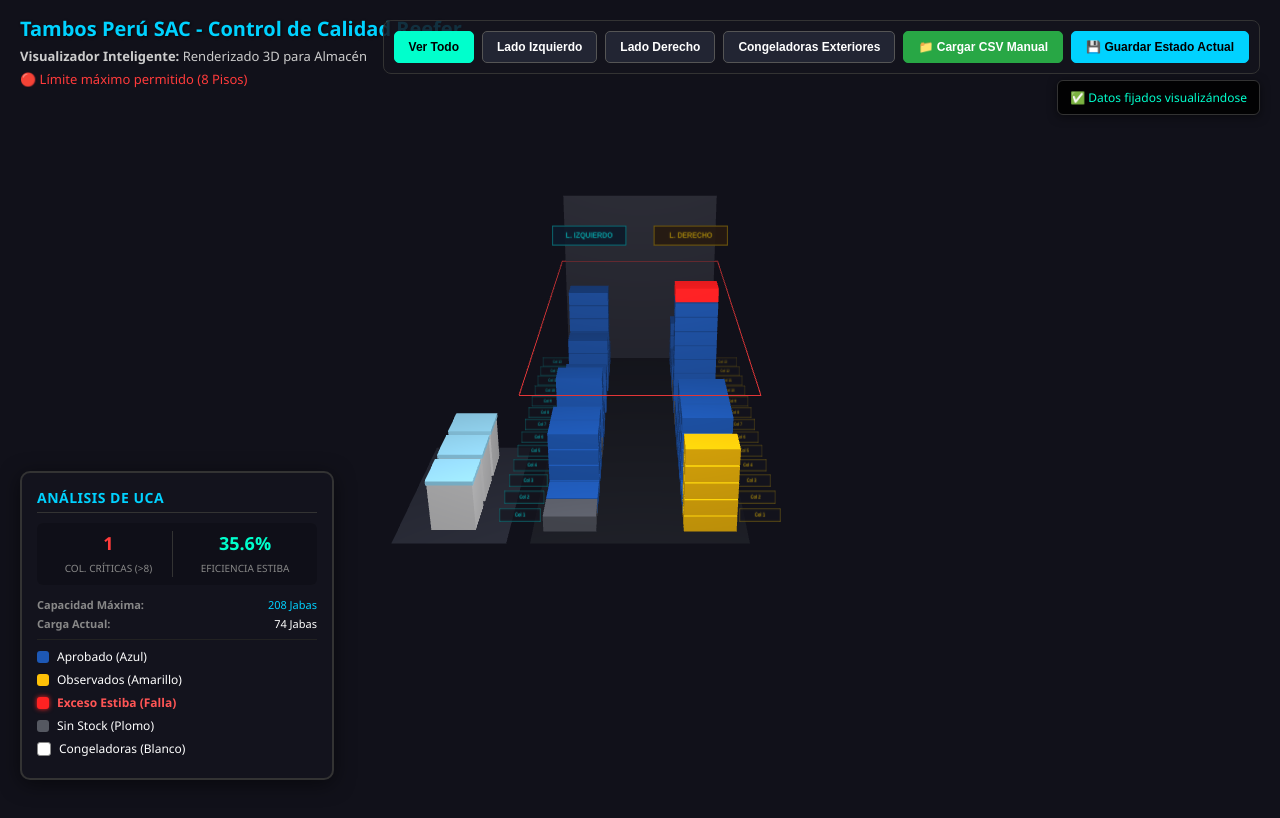
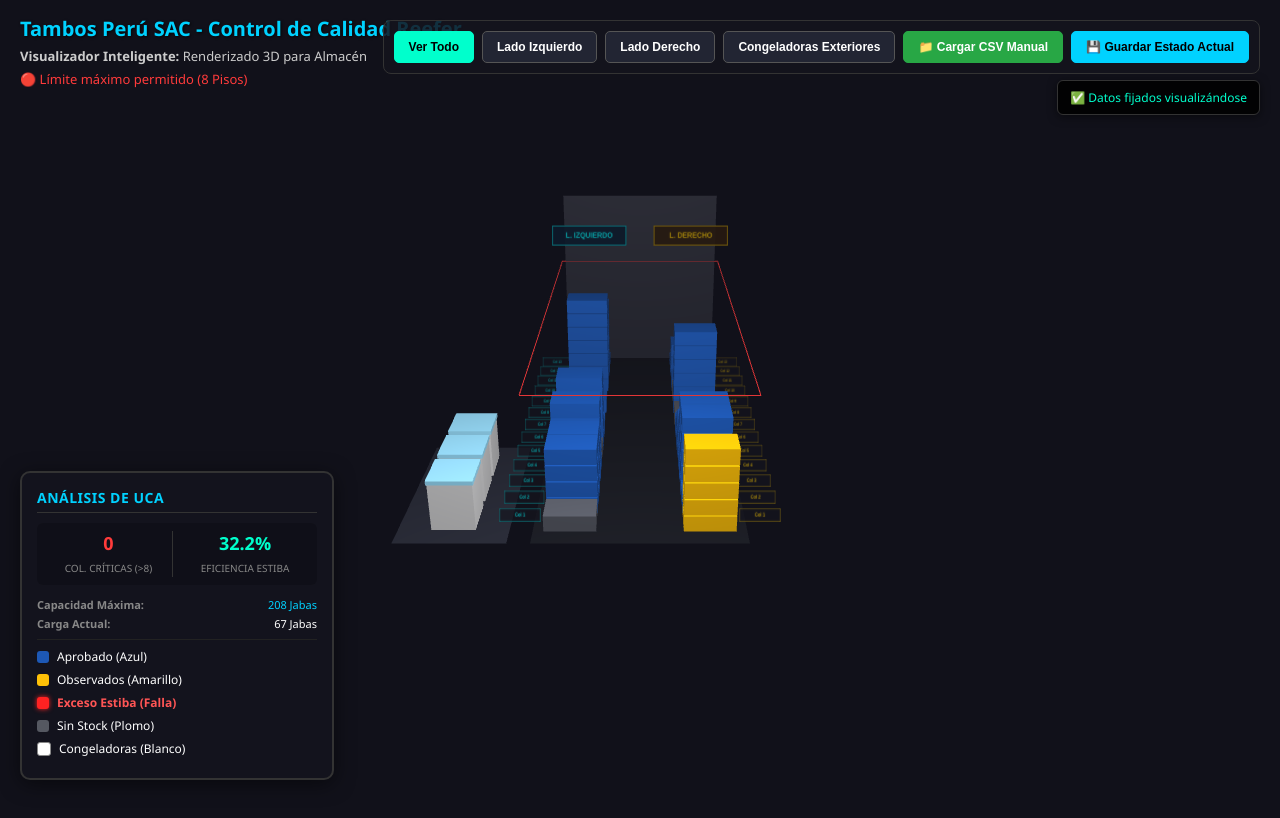
Before and after one commit to controldecalidadtamboslima/Simulador-embutidos-calidadtambos, a plain HTML site: page index.html in a window 1280 px wide. Shown: the top 818 px of the page. Drawn offline with nearby package versions, Linux system fonts and the light colour scheme; animation ran at ten frames a second.

Commit message:
Update index.html

```diff
--- a/index.html
+++ b/index.html
@@ -132,16 +132,16 @@
         <h4>Análisis de UCA</h4>
         <div class="uca-metric-container">
             <div class="uca-metric-box">
-                <span class="uca-val" id="uca-criticos" style="color: #ff3b3b;">1</span>
+                <span class="uca-val" id="uca-criticos" style="color: #ff3b3b;">0</span>
                 <span class="uca-lbl">Col. Críticas (&gt;8)</span>
             </div>
             <div class="uca-metric-box">
-                <span class="uca-val" id="uca-eficiencia" style="color: #00ffcc;">35.6%</span>
+                <span class="uca-val" id="uca-eficiencia" style="color: #00ffcc;">32.2%</span>
                 <span class="uca-lbl">Eficiencia Estiba</span>
             </div>
         </div>
         <div class="data-row" style="margin: 4px 0; font-size: 11px;"><span class="data-label">Capacidad Máxima:</span><span class="data-value" style="color: #00d2ff;">208 Jabas</span></div>
-        <div class="data-row" style="margin: 4px 0; font-size: 11px;"><span class="data-label">Carga Actual:</span><span class="data-value" id="uca-actual">74 Jabas</span></div>
+        <div class="data-row" style="margin: 4px 0; font-size: 11px;"><span class="data-label">Carga Actual:</span><span class="data-value" id="uca-actual">67 Jabas</span></div>
 
         <div class="legend-section">
             <div class="legend-item"><div class="legend-color" style="background-color: #1d58b5;"></div><span>Aprobado (Azul)</span></div>
@@ -153,14 +153,14 @@
     </div>
 
     <div id="detail-card" style="display: none;">
-        <h3 id="prod-name">DEFINIR MARCA</h3>
-        <div class="data-row"><span class="data-label">Código Tambos:</span><span class="data-value" id="prod-codigo">VACIO</span></div>
-        <div class="data-row"><span class="data-label">Marca:</span><span class="data-value" id="prod-marca">RICO /CASAEUROPA</span></div>
-        <div class="data-row"><span class="data-label">Ubicación Física:</span><span class="data-value" id="prod-ubica" style="color:#00ffcc;">Lado DERECHO | Columna 8 - Piso 1</span></div>
-        <div class="data-row"><span class="data-label">Contenido Jaba:</span><span class="data-value" id="prod-jaba" style="color:#ffc107;">0 unds</span></div>
-        <div class="data-row"><span class="data-label">Stock Total Lote:</span><span class="data-value" id="prod-stock">0 unds</span></div>
-        <div class="data-row"><span class="data-label">Vida Útil:</span><span class="data-value" id="prod-vida">VARIOS días</span></div>
-        <div class="data-row"><span class="data-label">Estado:</span><span id="prod-estado" class="badge sin-stock">SIN STOCK</span></div>
+        <h3 id="prod-name">RC JAMON SANDWICH (MOLDE X 2.5KG)</h3>
+        <div class="data-row"><span class="data-label">Código Tambos:</span><span class="data-value" id="prod-codigo">109S26</span></div>
+        <div class="data-row"><span class="data-label">Marca:</span><span class="data-value" id="prod-marca">RICO</span></div>
+        <div class="data-row"><span class="data-label">Ubicación Física:</span><span class="data-value" id="prod-ubica" style="color:#00ffcc;">Lado IZQUIERDO | Columna 7 - Piso 1</span></div>
+        <div class="data-row"><span class="data-label">Contenido Jaba:</span><span class="data-value" id="prod-jaba" style="color:#ffc107;">7 unds</span></div>
+        <div class="data-row"><span class="data-label">Stock Total Lote:</span><span class="data-value" id="prod-stock">5 unds</span></div>
+        <div class="data-row"><span class="data-label">Vida Útil:</span><span class="data-value" id="prod-vida">60 días</span></div>
+        <div class="data-row"><span class="data-label">Estado:</span><span id="prod-estado" class="badge aprobado">APROBADO</span></div>
     </div>
 
     <script>
@@ -214,13 +214,13 @@
             "109P81",
             "IZQUIERDO",
             "2",
-            "1",
+            "4",
             "RICO",
             "RC JAMONADA CON POLLO PQT x 85 GR 10 ROD",
             "TERMOFORMADO",
             "48",
             "180",
-            "325",
+            "703",
             "APROBADO",
             "Frecuente"
         ],
@@ -239,7 +239,7 @@
             "TERMOFORMADO",
             "48",
             "24",
-            "60",
+            "44",
             "APROBADO",
             "Frecuente"
         ],
@@ -252,13 +252,13 @@
             "109P65",
             "IZQUIERDO",
             "4",
-            "4",
+            "5",
             "RICO",
             "RC SALCH POLLO ESP X 100GR X 3UND",
             "TERMOFORMADO",
             "48",
             "180",
-            "487",
+            "654",
             "APROBADO",
             "Frecuente"
         ],
@@ -296,7 +296,7 @@
             "TERMOFORMADO",
             "48",
             "100",
-            "302",
+            "303",
             "APROBADO",
             "Frecuente"
         ],
@@ -309,13 +309,13 @@
             "109S26",
             "IZQUIERDO",
             "7",
-            "2",
+            "1",
             "RICO",
             "RC JAMON SANDWICH (MOLDE X 2.5KG)",
             "FUNDA",
             "60",
             "7",
-            "8",
+            "5",
             "APROBADO",
             "Frecuente"
         ],
@@ -347,13 +347,13 @@
             "109P69",
             "IZQUIERDO",
             "9",
-            "3",
+            "1",
             "RICO",
             "RC CHORIZO PREC PARR CERDO X 0.90 G 12UN",
             "TERMOFORMADO",
             "48",
             "24",
-            "73",
+            "13",
             "APROBADO",
             "Frecuente"
         ],
@@ -385,13 +385,13 @@
             "109P66",
             "IZQUIERDO",
             "11",
-            "4",
+            "7",
             "RICO",
             "RC CHORIZO COCIDO UNITARIO 83GR",
             "TERMOFORMADO",
             "48",
             "180",
-            "544",
+            "1071",
             "APROBADO",
             "Frecuente"
         ],
@@ -404,13 +404,13 @@
             "109P63",
             "IZQUIERDO",
             "12",
-            "7",
+            "6",
             "RICO",
             "R JAMONADA CON POLLO X 200G",
             "TERMOFORMADO",
             "48",
             "75",
-            "457",
+            "385",
             "APROBADO",
             "Frecuente"
         ],
@@ -423,13 +423,13 @@
             "109P71",
             "IZQUIERDO",
             "13",
-            "2",
+            "1",
             "RICO",
             "RC SUPER SALCHICHA ROSADA 900GR X 24UND",
             "TERMOFORMADO",
             "48",
             "20",
-            "29",
+            "8",
             "APROBADO",
             "Frecuente"
         ],
@@ -467,7 +467,7 @@
             "FUNDA",
             "60",
             "7",
-            "5",
+            "4",
             "APROBADO",
             "Frecuente"
         ],
@@ -505,7 +505,7 @@
             "MOLDE",
             "60",
             "6",
-            "29",
+            "24",
             "APROBADO",
             "Frecuente"
         ],
@@ -518,13 +518,13 @@
             "109R82",
             "DERECHO",
             "5",
-            "5",
+            "3",
             "CASA EUROPA",
             "VIENESA ESPECIAL(PAQX240GX5UND)",
             "TERMOFORMADO",
             "40",
             "40",
-            "178",
+            "129",
             "APROBADO",
             "Frecuente"
         ],
@@ -556,13 +556,13 @@
             "109P62",
             "DERECHO",
             "7",
-            "2",
+            "1",
             "CASA EUROPA",
             "SALCHICHA HUACHO (UNDX150GR)",
             "REFRIGERADO",
             "30",
             "160",
-            "133",
+            "81",
             "APROBADO",
             "Frecuente"
         ],
@@ -594,13 +594,13 @@
             "109P64",
             "DERECHO",
             "9",
-            "9",
+            "6",
             "RICO",
             "RC SALCH POLLO ESP X 200GR X 6UND",
             "TERMOFORMADO",
             "48",
             "100",
-            "810",
+            "686",
             "APROBADO",
             "Frecuente"
         ],
@@ -632,13 +632,13 @@
             "109P36",
             "DERECHO",
             "11",
-            "2",
+            "1",
             "CASA EUROPA",
             "JAMON PIZZERO (PQTX100GRX6LON)",
             "REFRIGERADO",
             "45",
             "180",
-            "179",
+            "275",
             "APROBADO",
             "Frecuente"
         ],
@@ -651,13 +651,13 @@
             "109P37",
             "DERECHO",
             "12",
-            "2",
+            "3",
             "CASA EUROPA",
             "JAMONADA ESPECIAL (PQTX100GRX8LON)",
             "REFRIGERADO",
             "45",
             "180",
-            "283",
+            "368",
             "APROBADO",
             "Frecuente"
         ],
@@ -670,13 +670,13 @@
             "109P35",
             "DERECHO",
             "13",
-            "4",
+            "1",
             "CASA EUROPA",
             "CHICHARRON PRENSA (PQTX100GRX6UND)",
             "REFRIGERADO",
             "45",
             "180",
-            "419",
+            "311",
             "APROBADO",
             "Frecuente"
         ],
@@ -695,7 +695,7 @@
             "BOLSA",
             "180",
             "200",
-            "573",
+            "450",
             "APROBADO",
             "Frecuente"
         ],
@@ -714,7 +714,7 @@
             "BOLSA",
             "180",
             "200",
-            "573",
+            "450",
             "APROBADO",
             "Frecuente"
         ],
@@ -733,7 +733,7 @@
             "BOLSA",
             "180",
             "200",
-            "573",
+            "450",
             "APROBADO",
             "Frecuente"
         ],
```
